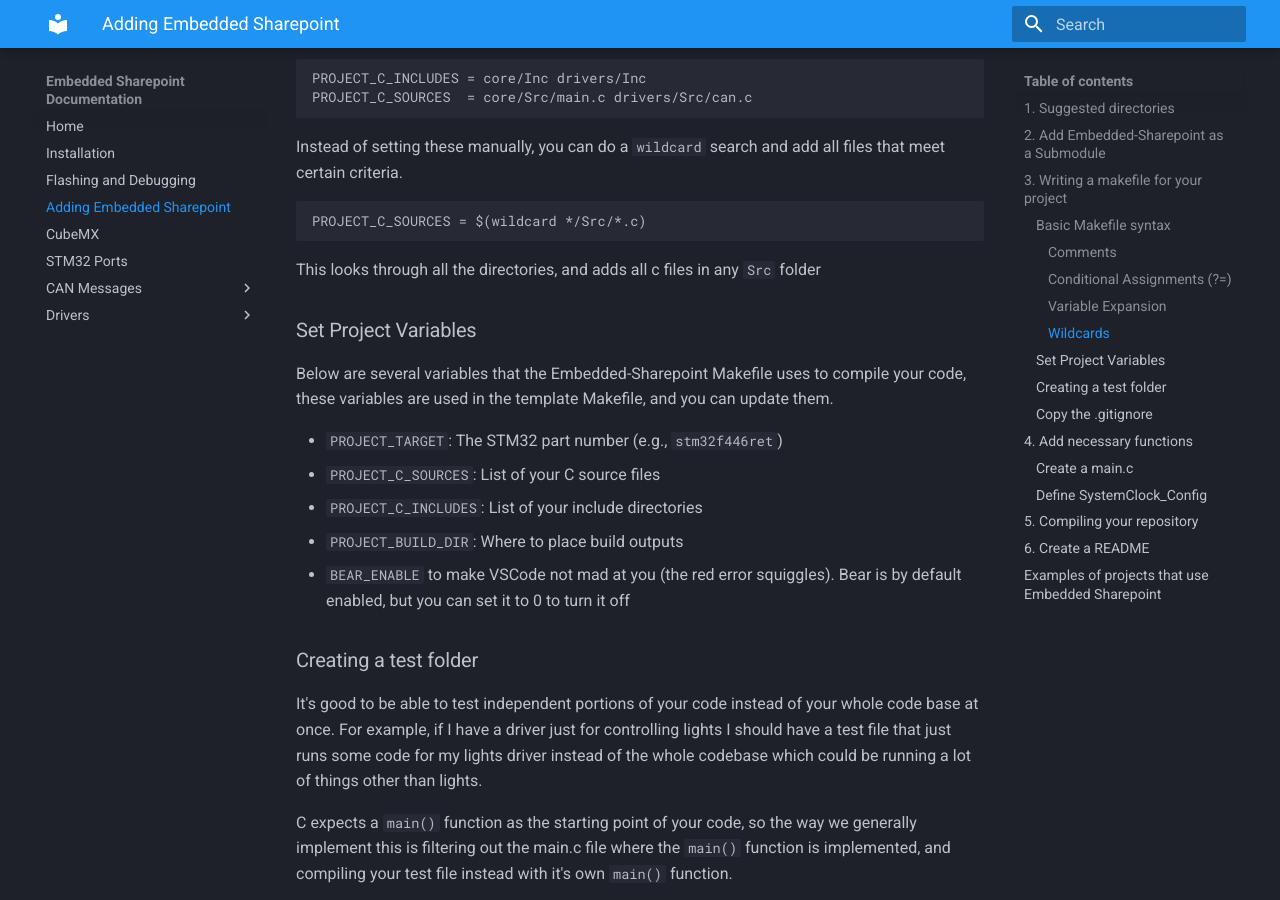
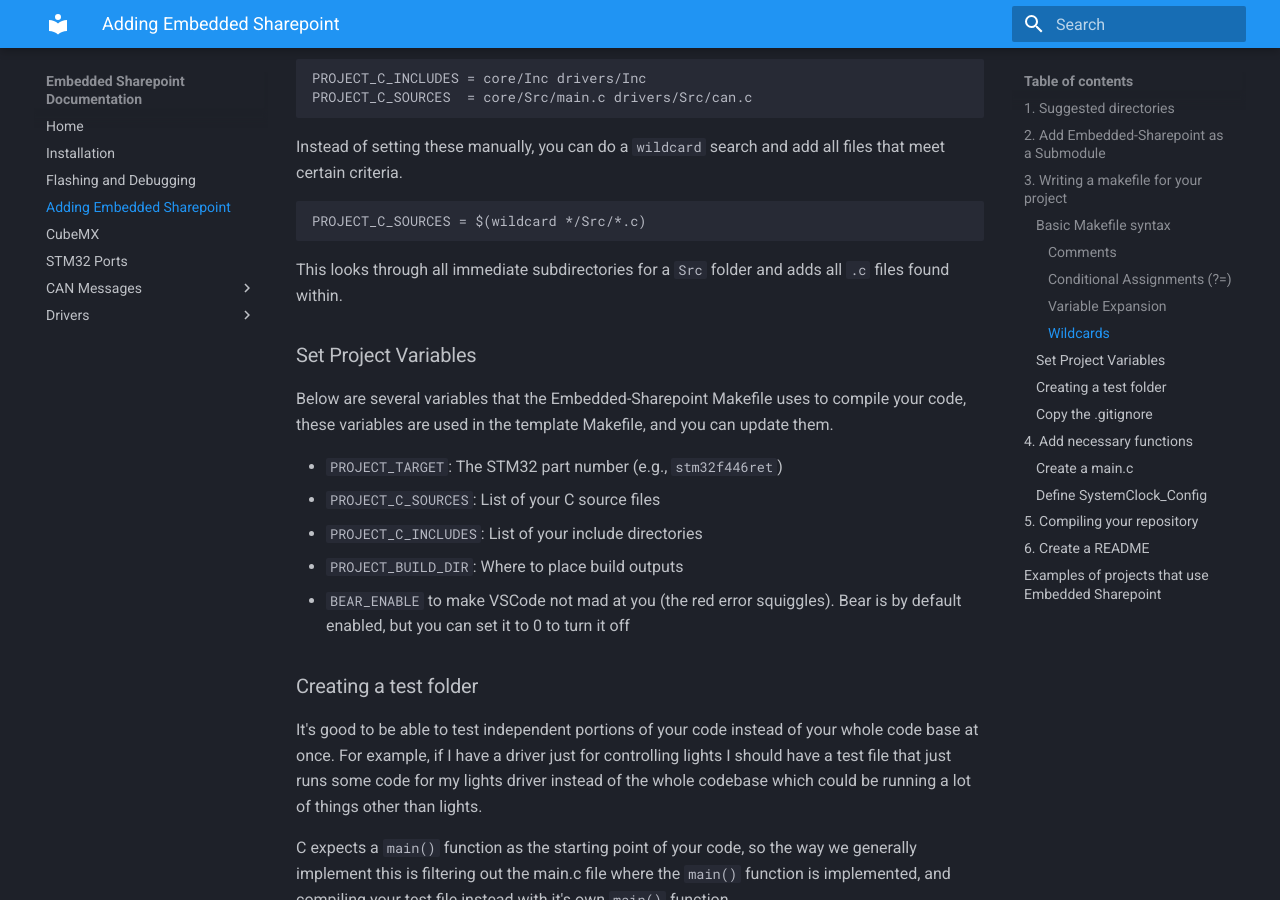
Before and after one commit to lhr-solar/Embedded-Sharepoint, an MkDocs documentation site: the page built from docs/SharepointSubmodule.md, in a window 1280 px wide and 900 px high, scrolled down 2307 px. Built offline with MkDocs 1.6.1 and Material for MkDocs 9.7.7, drawn with Linux system fonts in a browser that asks for light colours.

Commit message:
Update docs/SharepointSubmodule.md
Co-authored-by: gemini-code-assist[bot] <176961590+gemini-code-assist[bot]@users.noreply.github.com>

````diff
--- a/docs/SharepointSubmodule.md
+++ b/docs/SharepointSubmodule.md
@@ -84,7 +84,7 @@ Instead of setting these manually, you can do a `wildcard` search and add all fi
 ```make
 PROJECT_C_SOURCES = $(wildcard */Src/*.c)
 ```
-This looks through all the directories, and adds all c files in any `Src` folder
+This looks through all immediate subdirectories for a `Src` folder and adds all `.c` files found within.
 
 ### Set Project Variables
 Below are several variables that the Embedded-Sharepoint Makefile uses to compile your code, these variables are used in the template Makefile, and you can update them.
````
